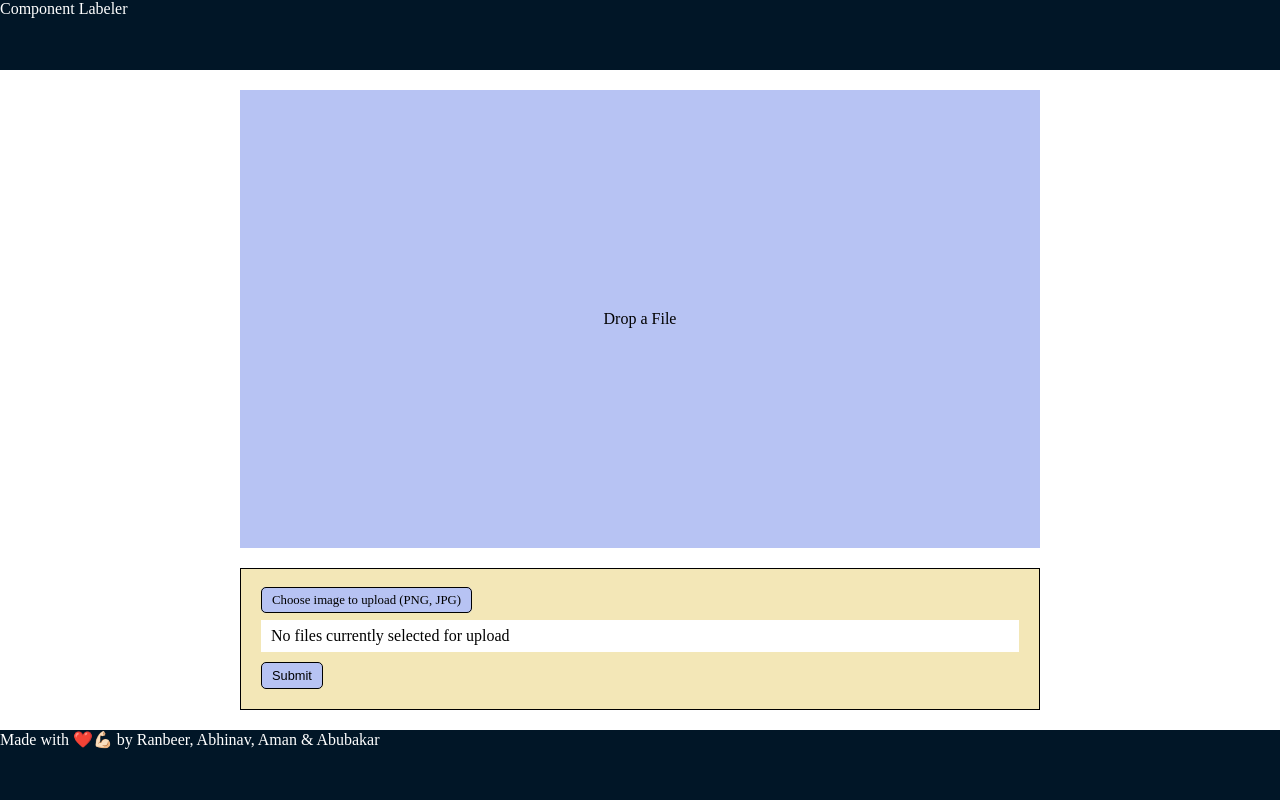
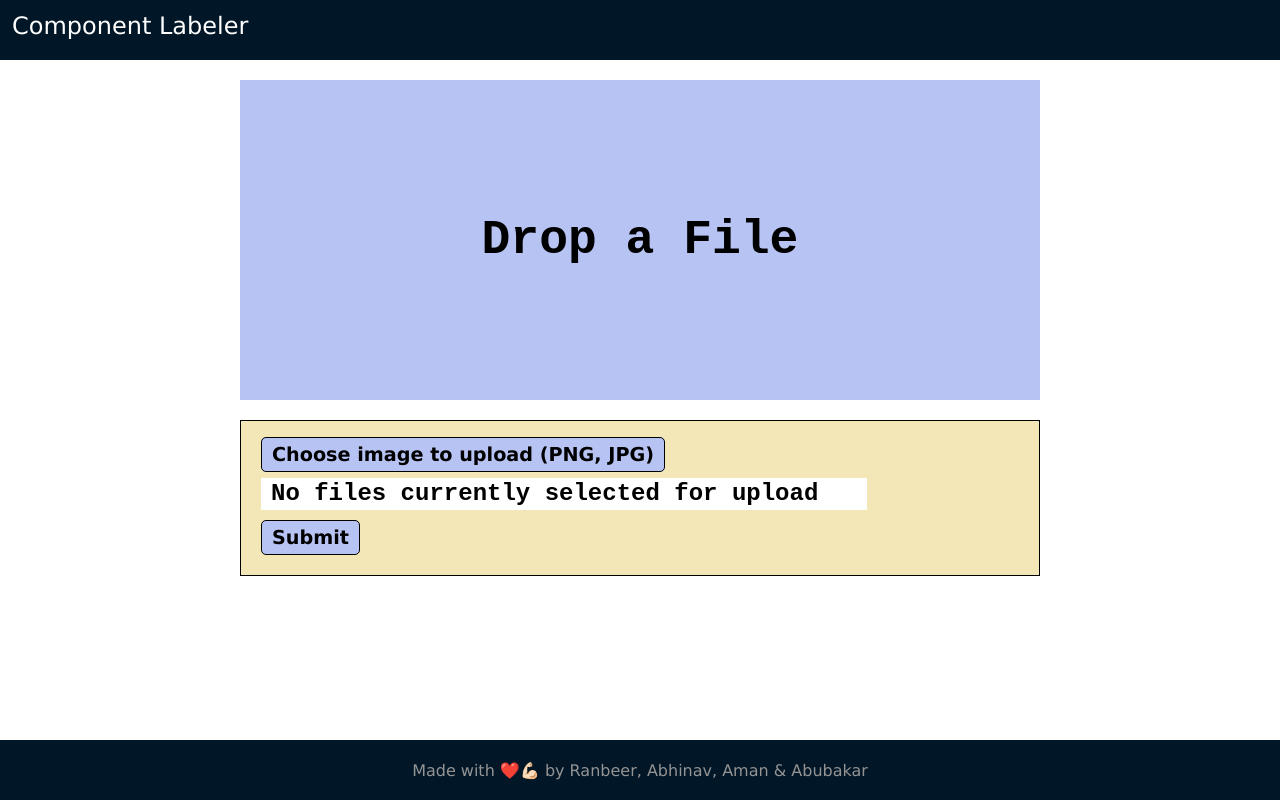
Before and after one commit to MrParindiyal/cclabelling, a Flask app: page / in a window 1280 px wide. Run offline with Flask 3, Linux system fonts and the light colour scheme.

Commit message:
some small font changes

```diff
--- a/app/static/base_temp.css
+++ b/app/static/base_temp.css
@@ -22,15 +22,28 @@ body {
   min-height: 100vh;
 }
 
-header, footer {
-  display: flex;
-  height: 70px;
-  background-color: var(--rich-black);
-  color: white;
-}
-
 main {
   padding: 20px;
   display: flex;
   flex: 1;
 }
+
+header, footer {
+  display: flex;
+  height: 60px;
+  background-color: var(--rich-black);
+  font-family: Verdana, Geneva, Tahoma, sans-serif;
+  padding: 12px;
+}
+
+header{
+  font-size: 1.5rem;
+  color: white;
+}
+
+footer{
+  font-size: 1rem;
+  color: rgb(148, 148, 148);
+  align-items: center;
+  justify-content: center;
+}
--- a/app/static/index.css
+++ b/app/static/index.css
@@ -8,14 +8,17 @@ main {
   flex: 1;
   flex-direction: column;
   gap: 20px;
+  font-family: 'Courier New', Courier, monospace;
+  font-weight: bolder;
 }
 
 .input{
-  height: 80%;
+  height: 50%;
   background-color: var(--periwinkle);
   display: flex;
   justify-content: center;
   align-items: center;
+  font-size: 3rem;
 }
 
 /* form styling */
@@ -23,6 +26,7 @@ form {
   background: #F3E7B7;
   padding: 20px;
   border: 1px solid black;
+  font-size: 1.5rem;
 }
 
 div .preview {
@@ -42,7 +46,9 @@ form button {
   padding: 5px 10px;
   border-radius: 5px;
   border: 1px ridge black;
-  font-size: 0.8rem;
+  font-size: 1.2rem;
+  font-weight:bold;
+  font-family: Verdana, Geneva, Tahoma, sans-serif;
   height: auto;
 }
 
@@ -61,3 +67,7 @@ form button:active {
 input {
   opacity: 0;
 }
+
+.preview{
+  width: 80%;
+}
```
